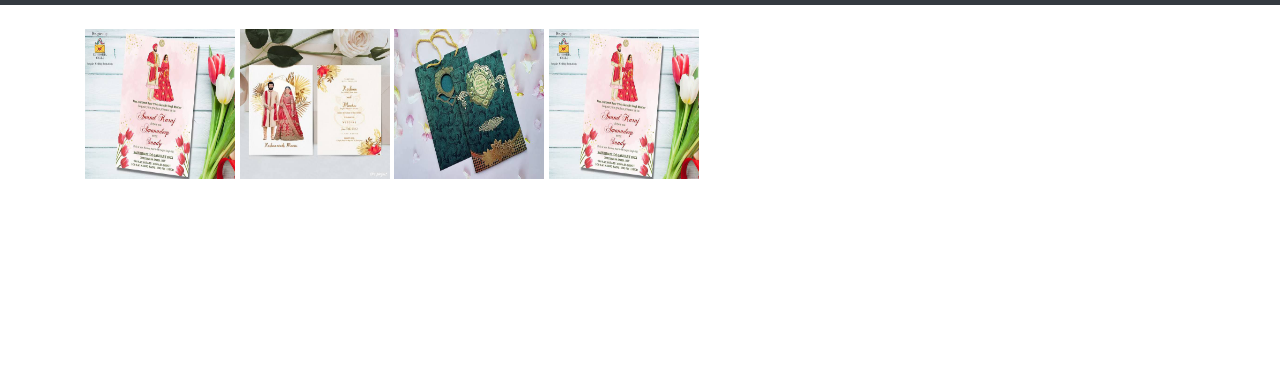
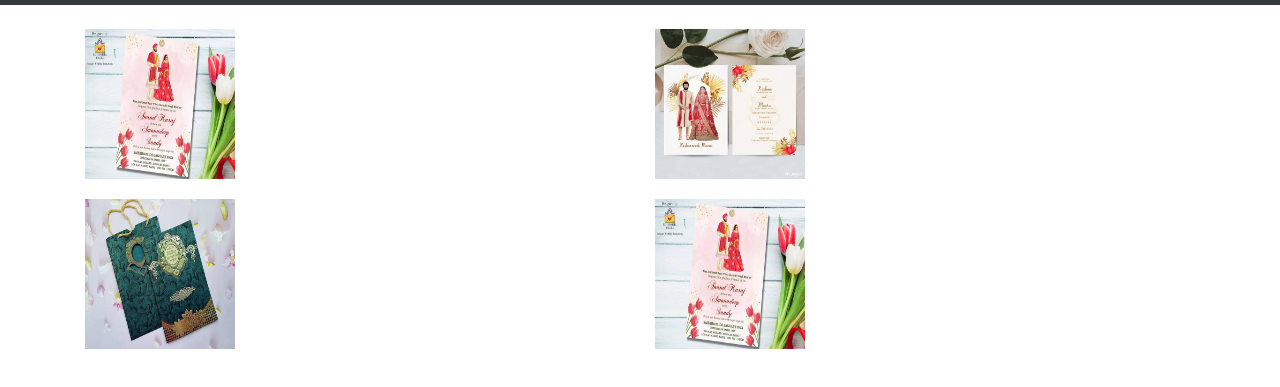
Before and after one commit to harisree7/printers, a plain HTML site: page wc.html in a window 1280 px wide. Shown: the part 51-438 px from the top of the page. Drawn offline with nearby package versions, Linux system fonts and the light colour scheme.

Commit message:
Update wc.html

```diff
--- a/wc.html
+++ b/wc.html
@@ -39,15 +39,22 @@
 <body>
 
     <div class="container" >
+      <div class="row">
+        <div class="col-6">
     <a class="a" href="images/wc/photo1693028678 (1).jpeg"><img src="images/wc/photo1693028678 (1).jpeg" alt="" height="150px"  width="150px"  style="margin-bottom: 20px;" ></a>
+  </div><div class="col-6">
     <a class="a" href="images/wc/photo1693028678 (2).jpeg"><img src="images/wc/photo1693028678 (2).jpeg" alt="" height="150px"  width="150px"   style="margin-bottom: 20px;"></a>
+  </div><div class="col-6">
     <a class="a" href="images/wc/photo1693028678 (3).jpeg"><img src="images/wc/photo1693028678 (3).jpeg" alt="" height="150px"  width="150px" style="margin-bottom: 20px;"></a>
+  </div><div class="col-6">
     <a class="a" href="images/wc/photo1693028678 (1).jpeg"><img src="images/wc/photo1693028678 (1).jpeg" alt="" height="150px"  width="150px"  style="margin-bottom: 20px;" ></a>
+  </div></div>
 
     <!-- <a class="a" href="wc/photo1693028678.jpeg"><img src="pexels-ann-h-1762851.jpg" alt="" height="150px"style="margin-bottom: 20px;"></a> -->
 
 
 </div>
+
     <!-- <div class="navbar"> -->
 
     <!-- </div> -->
```
